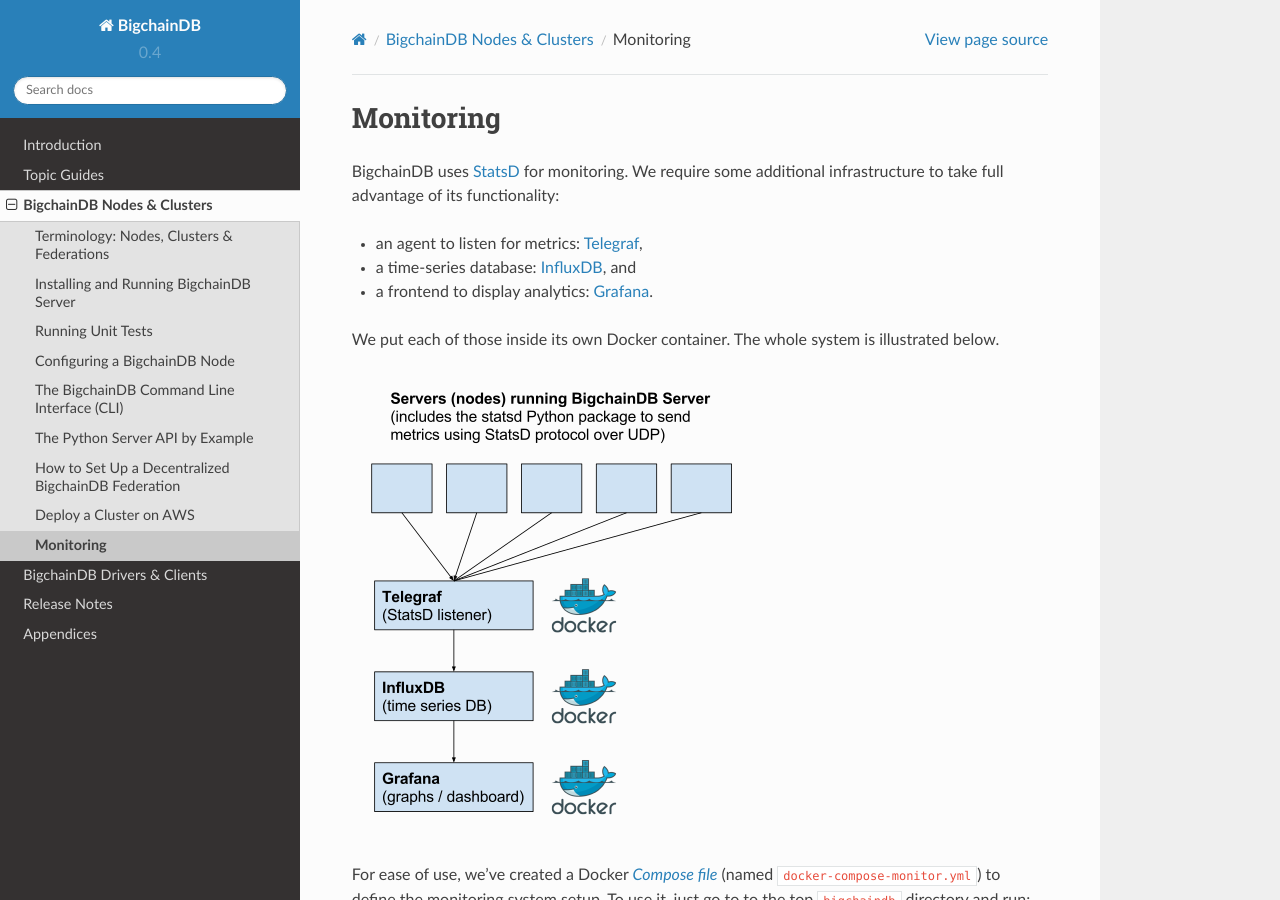
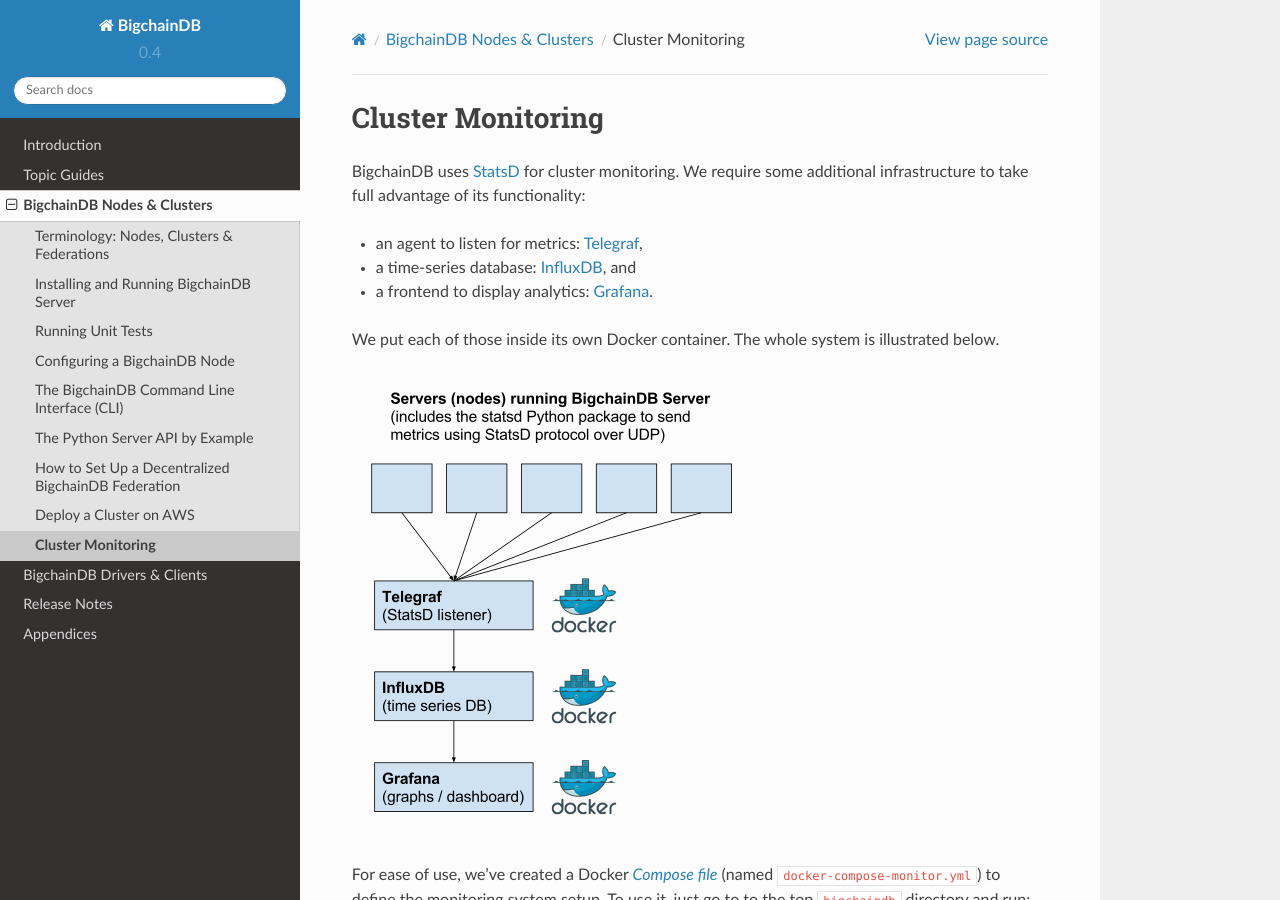
Before and after one commit to bigchaindb/bigchaindb, a Sphinx documentation site: the page built from docs/source/servers/monitoring.md, in a window 1280 px wide and 900 px high. Built offline with Sphinx 7.4.7 and the Read the Docs theme 2.0.0, drawn with Linux system fonts in a browser that asks for light colours; pages that are not in the unit, such as notebooks, are missing from menus.

Commit message:
Renamed Monitoring to Cluster Monitoring

```diff
--- a/docs/source/servers/monitoring.md
+++ b/docs/source/servers/monitoring.md
@@ -1,6 +1,6 @@
-# Monitoring
+# Cluster Monitoring
 
-BigchainDB uses [StatsD](https://github.com/etsy/statsd) for monitoring. We require some additional infrastructure to take full advantage of its functionality:
+BigchainDB uses [StatsD](https://github.com/etsy/statsd) for cluster monitoring. We require some additional infrastructure to take full advantage of its functionality:
 
 * an agent to listen for metrics: [Telegraf](https://github.com/influxdata/telegraf),
 * a time-series database: [InfluxDB](https://influxdata.com/time-series-platform/influxdb/), and
```
